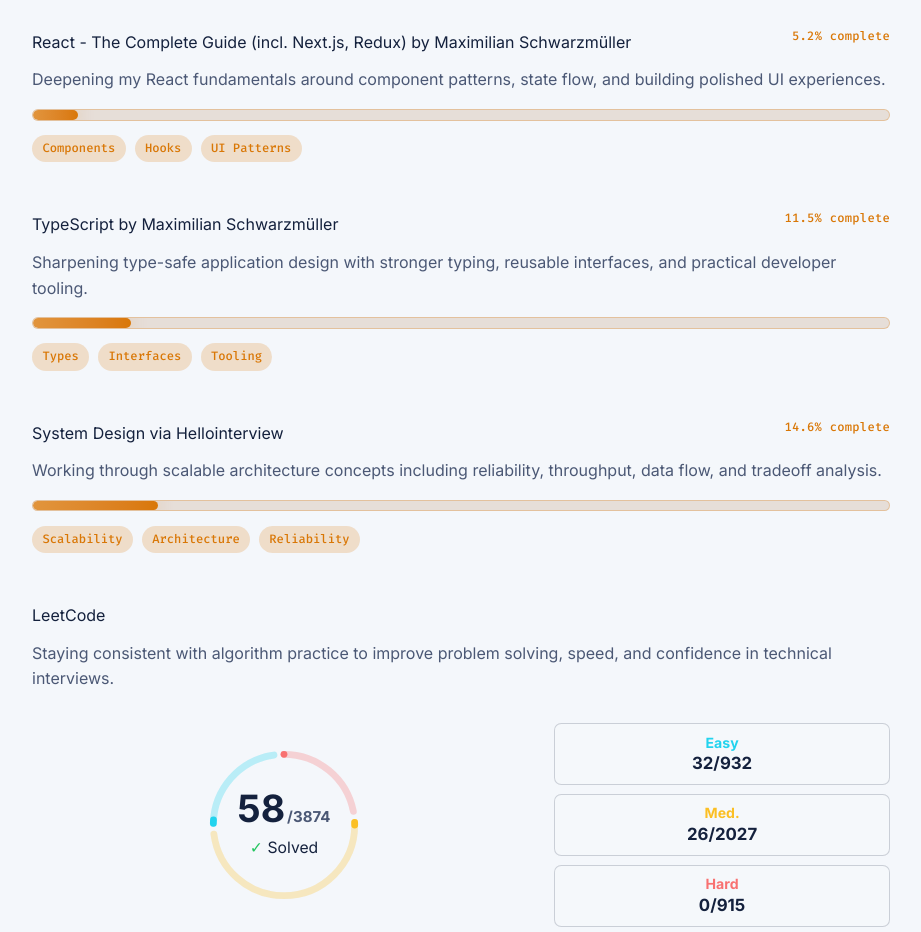
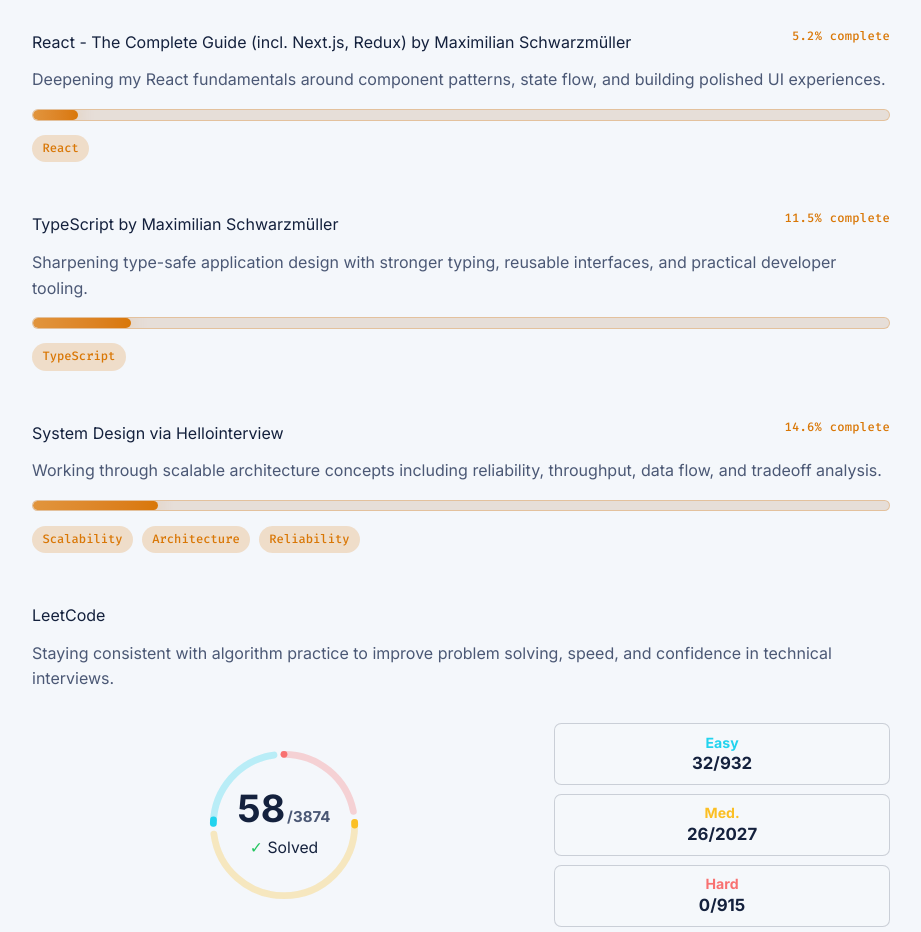
Before and after one commit to kurtluu/portfolio, a React (Vite) app in the folder react-ts-site/: page / in a window 1280 px wide. Shown: the part 2560-3492 px from the top of the page, without its empty margins (179-1100 px from the left). Built offline with nearby package versions, Linux system fonts and the light colour scheme.

Commit message:
Update course tags for React and TypeScript

```diff
--- a/react-ts-site/src/App.tsx
+++ b/react-ts-site/src/App.tsx
@@ -119,14 +119,14 @@ const courses: Course[] = [
     progress: 5.2,
     status: "5.2% complete",
     description: "Deepening my React fundamentals around component patterns, state flow, and building polished UI experiences.",
-    tags: ["Components", "Hooks", "UI Patterns"],
+    tags: ["React"],
   },
   {
     title: "TypeScript by Maximilian Schwarzmüller",
     progress: 11.5,
     status: "11.5% complete",
     description: "Sharpening type-safe application design with stronger typing, reusable interfaces, and practical developer tooling.",
-    tags: ["Types", "Interfaces", "Tooling"],
+    tags: ["TypeScript"],
   },
   {
     title: "System Design via Hellointerview",
```
